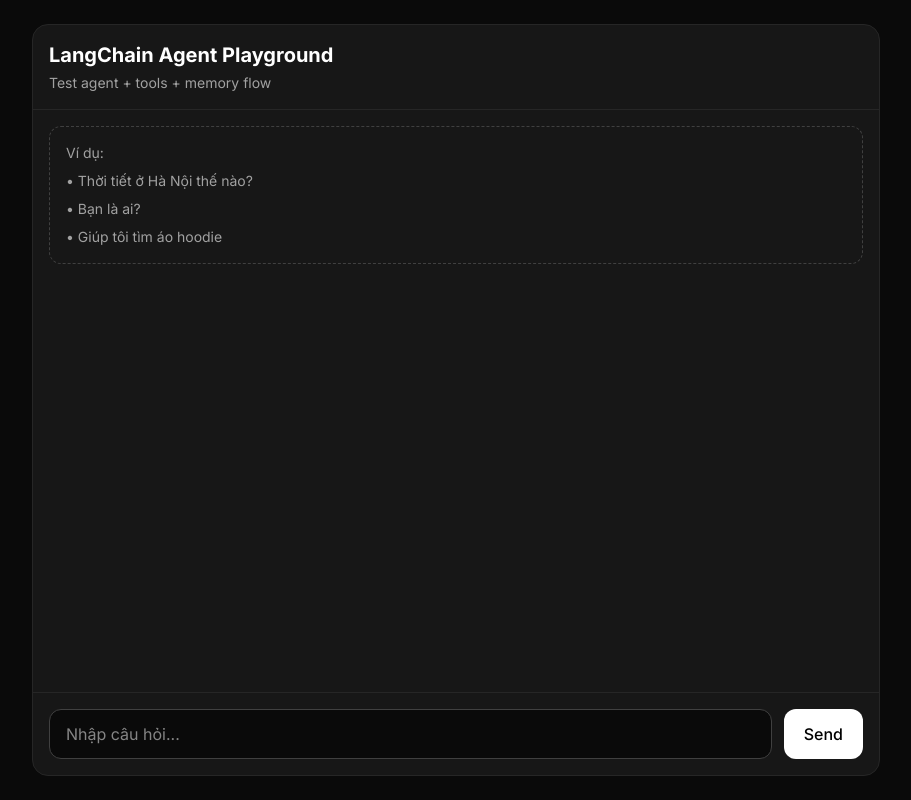
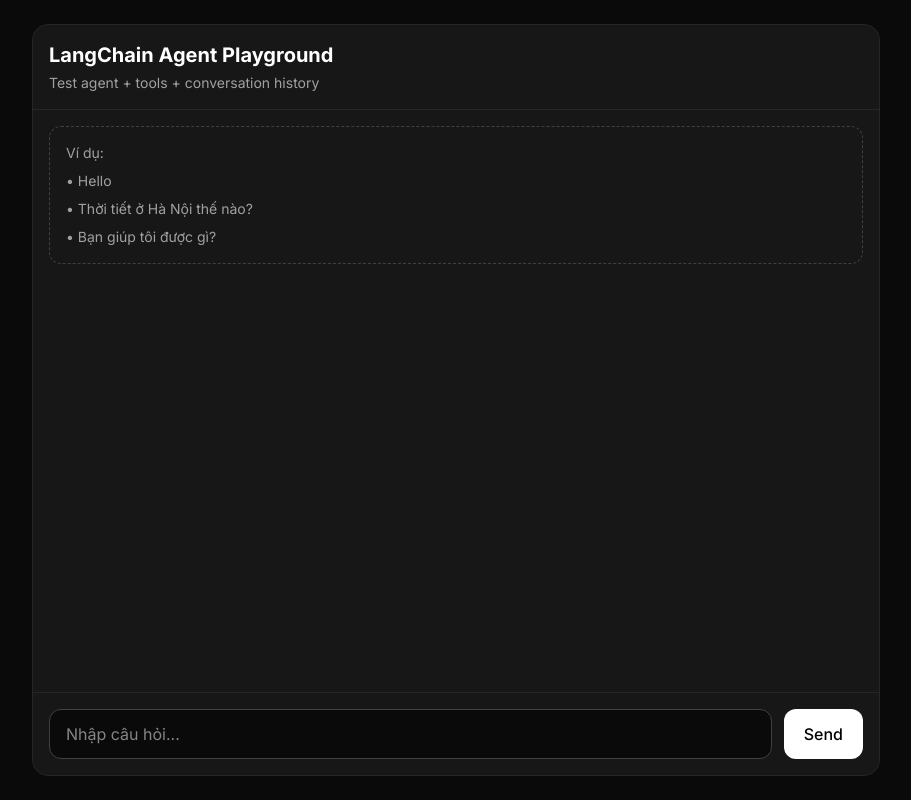
Before and after one commit to phxbinh/TrungNguyen, a Next.js app: page /test-agent-langchain in a window 1280 px wide. Shown: the whole page, without its empty margins (184-1095 px from the left). Built offline with nearby package versions, Linux system fonts and the light colour scheme.

Commit message:
Update page.tsx

```diff
--- a/src/app/test-agent-langchain/page.tsx
+++ b/src/app/test-agent-langchain/page.tsx
@@ -8,33 +8,36 @@ type ChatMessage = {
 };
 
 function extractAssistantContent(data: any): string {
-  // fallback 1: output string
-  if (typeof data?.output === 'string') {
-    return data.output;
-  }
-
-  // fallback 2: messages array
   const allMessages = data?.messages ?? [];
 
+  if (!allMessages.length) return '';
+
+  // tìm AIMessage trong serialized LangChain response
   const lastAIMessage =
     [...allMessages]
       .reverse()
       .find(
         (m: any) =>
-          m?.role === 'assistant' ||
+          m?.id?.includes?.('AIMessage') ||
           m?.type === 'ai'
       ) || allMessages[allMessages.length - 1];
 
   if (!lastAIMessage) return '';
 
-  // string content
-  if (typeof lastAIMessage.content === 'string') {
+  // trường hợp serialized chuẩn:
+  // { kwargs: { content: "..." } }
+  if (typeof lastAIMessage?.kwargs?.content === 'string') {
+    return lastAIMessage.kwargs.content;
+  }
+
+  // fallback nếu content nằm trực tiếp
+  if (typeof lastAIMessage?.content === 'string') {
     return lastAIMessage.content;
   }
 
-  // array content blocks
-  if (Array.isArray(lastAIMessage.content)) {
-    return lastAIMessage.content
+  // fallback nếu content là array blocks
+  if (Array.isArray(lastAIMessage?.kwargs?.content)) {
+    return lastAIMessage.kwargs.content
       .map((block: any) => {
         if (typeof block === 'string') return block;
         if (block?.text) return block.text;
@@ -63,7 +66,7 @@ export default function HomePage() {
       },
     ];
 
-    // optimistic update
+    // optimistic render user message
     setMessages(nextMessages);
     setInput('');
     setLoading(true);
@@ -121,19 +124,19 @@ export default function HomePage() {
               LangChain Agent Playground
             </h1>
             <p className="mt-1 text-sm text-neutral-400">
-              Test agent + tools + memory flow
+              Test agent + tools + conversation history
             </p>
           </div>
 
-          {/* Messages */}
+          {/* Chat messages */}
           <div className="flex-1 space-y-4 overflow-y-auto p-4">
             {messages.length === 0 && (
               <div className="rounded-xl border border-dashed border-neutral-700 p-4 text-sm text-neutral-400">
                 Ví dụ:
                 <ul className="mt-2 space-y-2">
+                  <li>• Hello</li>
                   <li>• Thời tiết ở Hà Nội thế nào?</li>
-                  <li>• Bạn là ai?</li>
-                  <li>• Giúp tôi tìm áo hoodie</li>
+                  <li>• Bạn giúp tôi được gì?</li>
                 </ul>
               </div>
             )}
```
